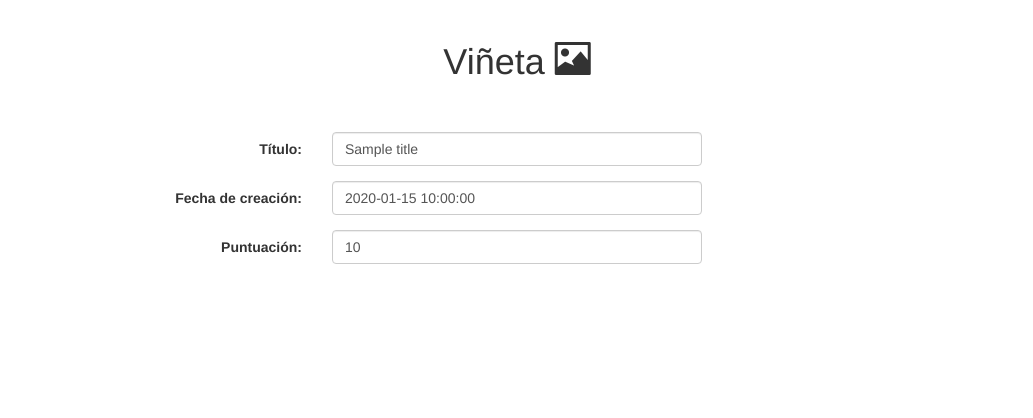
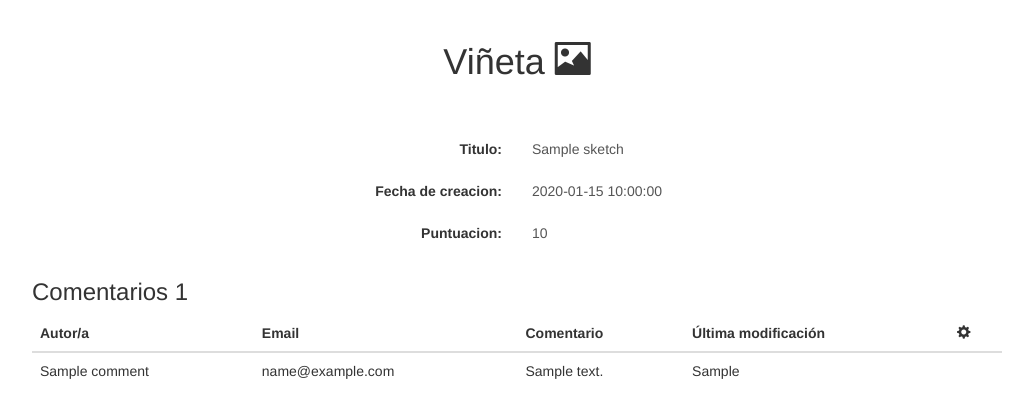
Before and after one commit to vegaj/iweb-python, a Python web app: template src/templates/sketches/show.html in a window 1280 px wide. Shown: the part 51-469 px from the top of the page, without its empty margins (123-1156 px from the left). Run offline with Jinja, Linux system fonts and the light colour scheme; the template is opened without the code that fills it: most values are stand-ins (such as "Sample title", 1, 10 or a date in 2020); some libraries are stand-ins or nearby versions.

Commit message:
ver viñeta con tabla para comentarios

```diff
--- /dev/null
+++ b/src/templates/comments/list.html
@@ -0,0 +1,31 @@
+<!-- Usa todo el espacio disponible -->
+<div>
+
+		<h3>Comentarios {{ comments.count() if  comments.count() > 0 else ""}}</h3>
+    {% if comments and comments.count() > 0%}
+
+
+    <table class="table">
+        <thead>
+            <th>Autor/a</th>
+            <th>Email</th>
+            <th>Comentario</th>
+            <th>&Uacute;ltima modificaci&oacute;n</th>
+            <th><span class="glyphicon glyphicon-cog"></span></th>
+        </thead>
+
+    <tbody>
+    {% for c in comments %}
+        <tr>
+            <td>{{ c.author_name }}</td>
+            <td>{{ c.author_email }}</td>
+            <td>{{ c.text }}</td>
+            <td>{{ c.lastEdit }}</td>
+        </tr>
+    {% endfor %}
+    </tbody>
+    </table>
+	{% else %}
+        <div class="alert alert-info">Esta Vi&ntilde;eta no tiene comentarios</div>
+    {% endif %}
+</div>
--- a/src/templates/sketches/show.html
+++ b/src/templates/sketches/show.html
@@ -1,5 +1,20 @@
 {% extends "base.html" %}
 {% block content %}
+
+{% if not sketch %}
+
+<div class="row">
+    <div class="col-lg-12 text-center">
+        <div class="col-md-3"></div>
+        <div class="col-md-6 bg-warning warning_mesagge">
+            <label>No existe una viñeta con ese ID</label>
+        </div>
+        <div class="col-md-3"></div>
+
+    </div>
+</div>
+
+{% else %}
 
 <div class="row">
     <div class="col-lg-12 text-center">
@@ -11,34 +26,35 @@
 
 
 <div class="row">
-    <div class="col-md-2"></div>
-    <div class="col-md-8">
+    <div class="col-xs-1 col-md-2"></div>
+    <div class="col-xs-1 col-md-2"></div>
+    <div class="col-xs-10 col-sm-8">
     {% if error %}
         <div class="alert alert-danger">{{ error }}</div>
 	{% endif %}
         <form class="form-horizontal" role="form" action="" method="post">
-            <div class="form-group">
-                <label for="inputTitle" class="col-sm-3 control-label">T&iacute;tulo:</label>
+
+        	<div class="form-group">
+                <label class="col-sm-3 control-label">Titulo:</label>
 
                 <div class="col-sm-6">
-                    <input type="text" class="form-control" name="inputTitle" id="inputTitle" placeholder="T&iacute;tulo de la vi&ntilde;eta" value="{{ title }}">
+                    <output name="outputScore" id="outputScore">{{ sketch.title }}</output>
                 </div>
             </div>
 
             <div class="form-group">
-                <label for="inputName" class="col-sm-3 control-label">Fecha de creaci&oacute;n:</label>
+                <label class="col-sm-3 control-label">Fecha de creacion:</label>
 
                 <div class="col-sm-6">
-                    <input class="form-control" name="inputCreatedAt" id="inputCreatedAt"
-                           placeholder="Fecha de creaci&oacute;n" value="{{ createdAt }}">
+                    <output name="outputScore" id="outputScore">{{ sketch.createdAt }}</output>
                 </div>
             </div>
 
             <div class="form-group">
-                <label for="inputScore" class="col-sm-3 control-label">Puntuaci&oacute;n:</label>
+                <label class="col-sm-3 control-label">Puntuacion:</label>
+
                 <div class="col-sm-6">
-                    <input type="text" class="form-control" name="inputScore" id="inputScore"
-                           placeholder="Puntuaci&oacute;n de la vi&ntilde;eta" value="{{ score }}">
+                    <output name="outputScore" id="outputScore">{{ sketch.score }}</output>
                 </div>
             </div>
 
@@ -46,5 +62,11 @@
     </div>
     <div class="col-md-2"></div>
 </div>
+<div class="row">
+    <div class="col-xs-1"></div>
+    <div class="col-xs-10">{% include "comments/list.html" %}</div>
+    <div class="col-xs-1"></div>
+</div>
 
+ {% endif %}
 {% endblock content %}
```
Also changed, not shown: src/sketches.py (+8 -6 lines).
